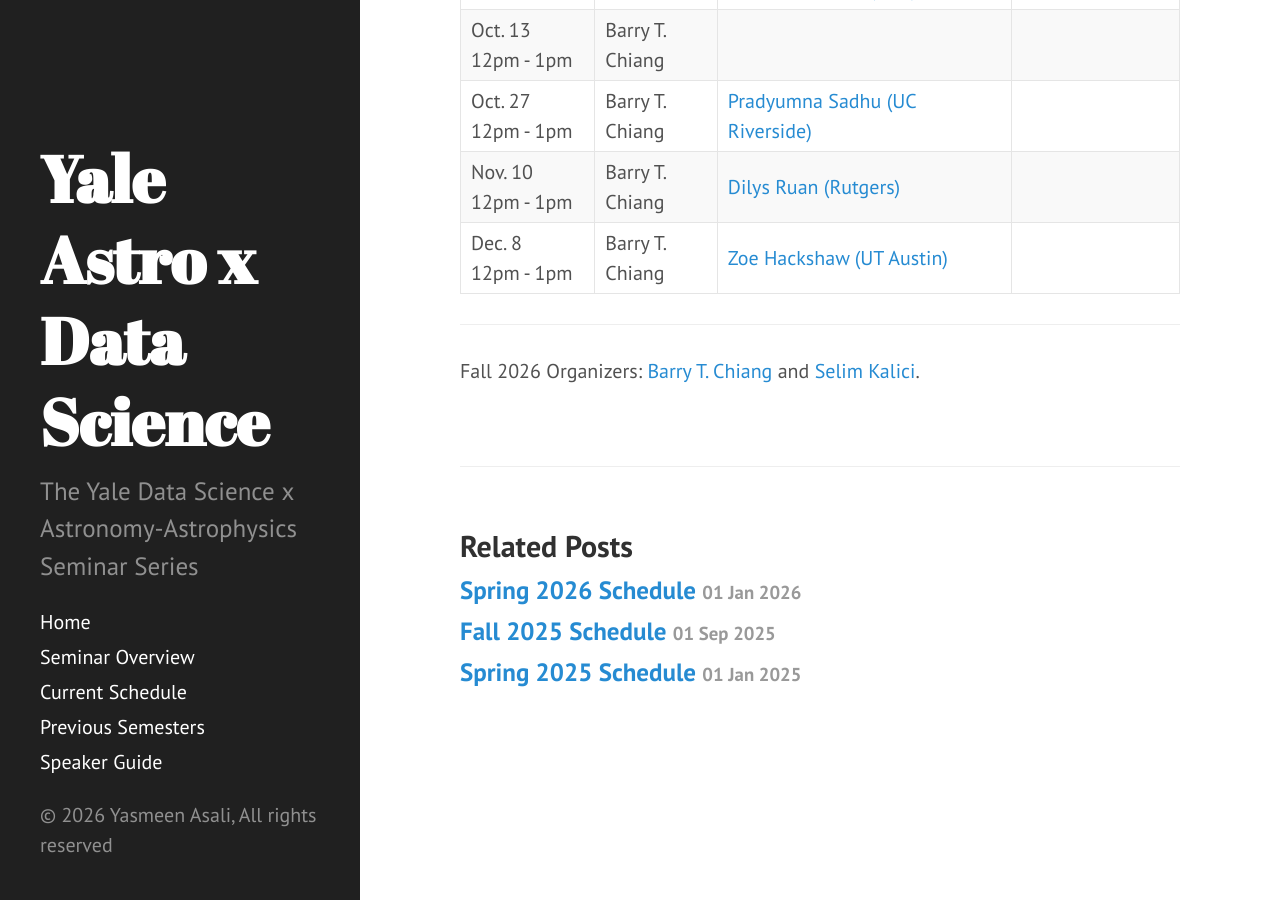
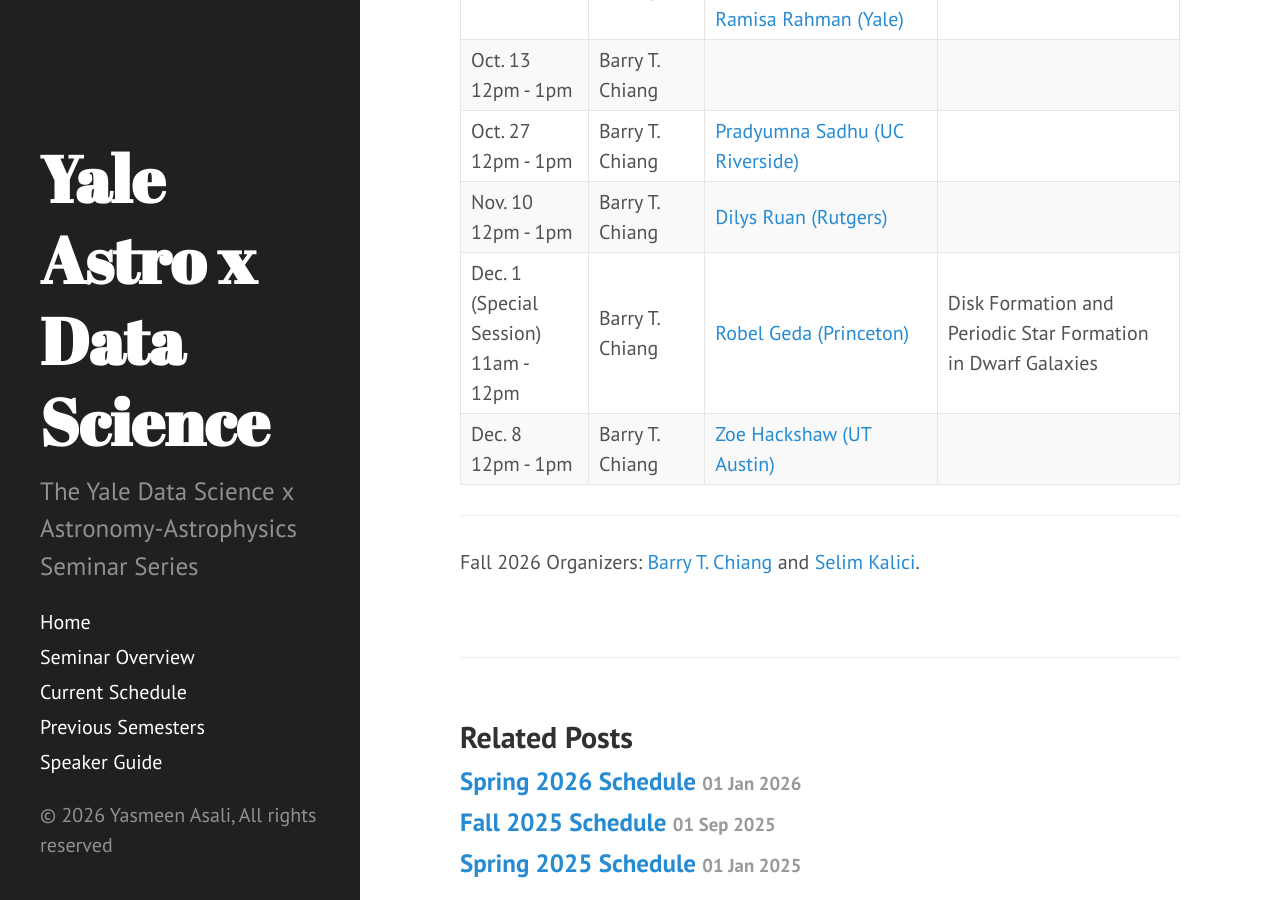
Before and after one commit to yale-dsaas/yale-dsaas.github.io, a Jekyll site: the page built from _posts/2026-09-01-fallschedule.md, in a window 1280 px wide and 900 px high, scrolled down 554 px. Built offline with Jekyll 4.4.1, drawn with Linux system fonts in a browser that asks for light colours.

Commit message:
Add Dec. 1 special session to the fall schedule

```diff
--- a/_posts/2026-09-01-fallschedule.md
+++ b/_posts/2026-09-01-fallschedule.md
@@ -46,6 +46,12 @@
       <td></td>
     </tr>
     <tr>
+      <td>Dec. 1 (Special Session)<br>11am - 12pm</td>
+      <td>Barry T. Chiang</td>
+      <td><a href="https://robelgeda.com/">Robel Geda (Princeton)</a></td>
+      <td>Disk Formation and Periodic Star Formation in Dwarf Galaxies</td>
+    </tr>
+    <tr>
       <td>Dec. 8<br>12pm - 1pm</td>
       <td>Barry T. Chiang</td>
       <td><a href="https://zoehackshaw.github.io/">Zoe Hackshaw (UT Austin)</a></td>
```
